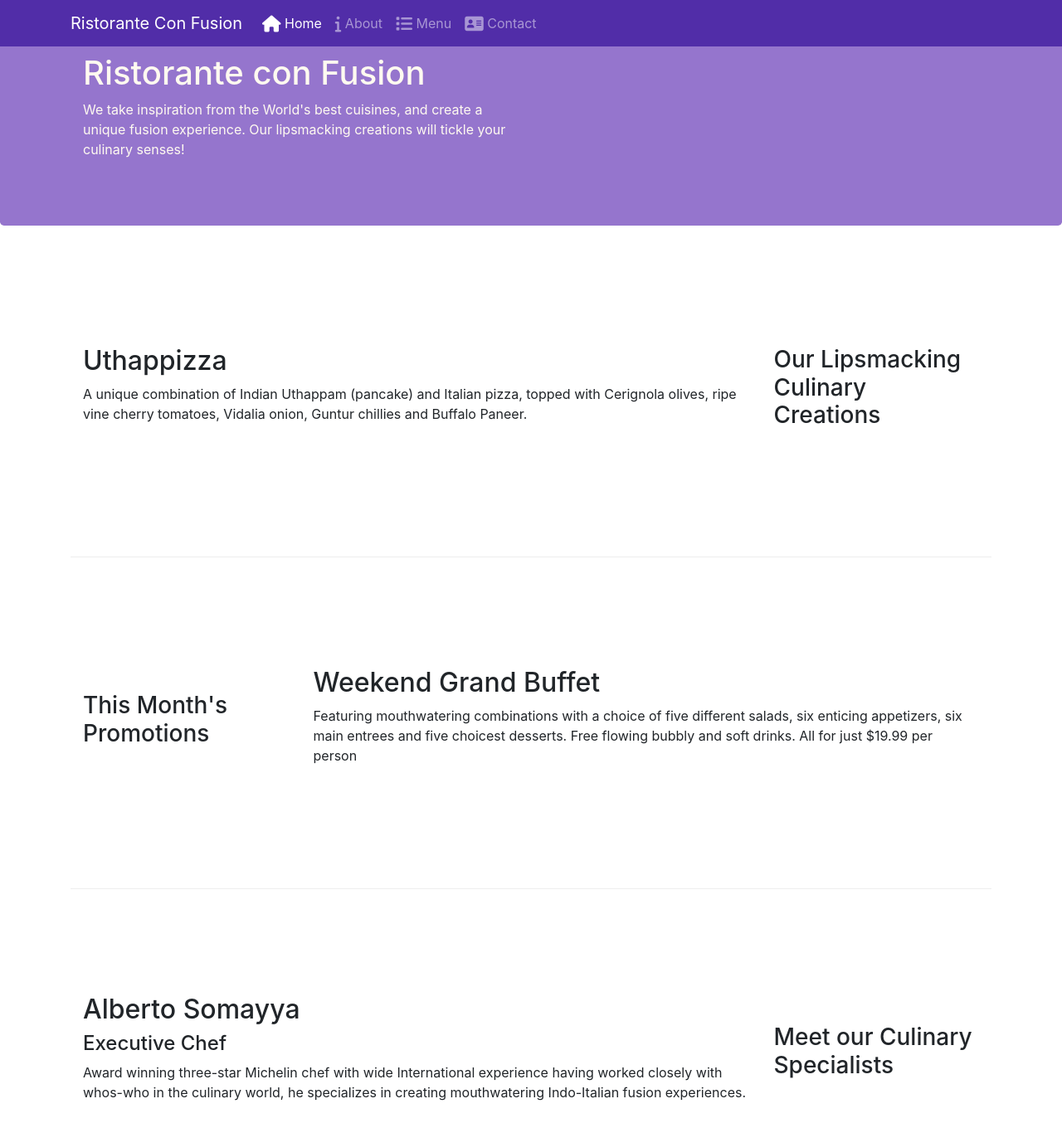
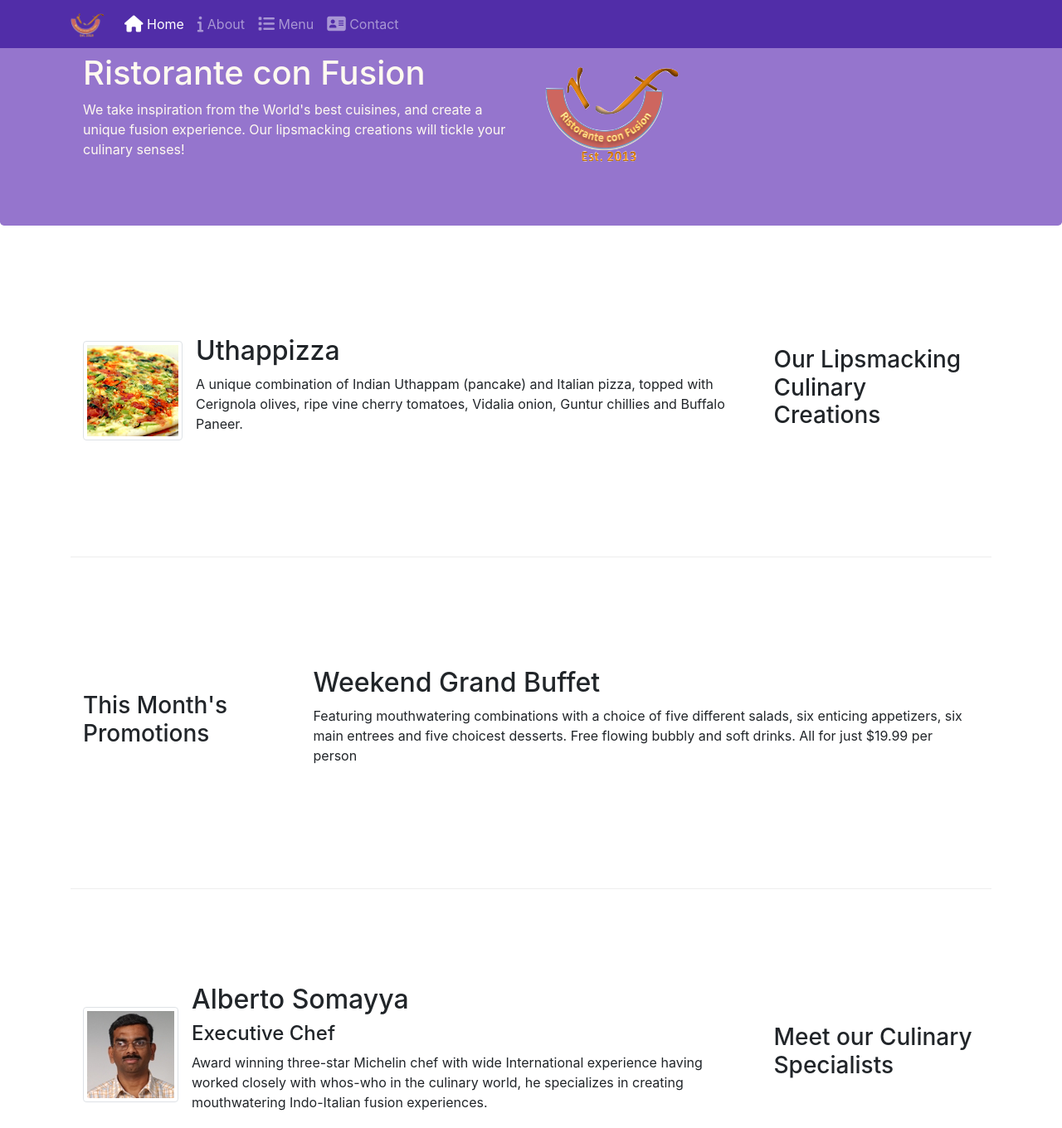
Before and after one commit to Sir-Dave/Bootstrap, a plain HTML site: page index.html in a window 1280 px wide. Shown: the top 1360 px of the page at 83% size. Drawn offline with nearby package versions, Linux system fonts and the light colour scheme.

Commit message:
Images and media

```diff
--- a/index.html
+++ b/index.html
@@ -22,7 +22,7 @@
             <button class="navbar-toggler" type="button" data-toggle = "collapse" data-target="#Navbar">
             <span class="navbar-toggler-icon"></span>
             </button>
-	    <a class="navbar-brand" href="#">Ristorante Con Fusion</a>
+	    <a class="navbar-brand" href="#"><img src="img/logo.png" width="41" height="30"></a>
             <div class="collapse navbar-collapse" id="Navbar">
              <ul class="navbar-nav mr-auto">
                  <li class="nav-item active"><a class= "nav-link" href="#"><span class="fa fa-home fa-lg"></span> Home</a></li>
@@ -41,7 +41,8 @@
                     <h1>Ristorante con Fusion</h1>
                     <p>We take inspiration from the World's best cuisines, and create a unique fusion experience. Our lipsmacking creations will tickle your culinary senses!</p>
                 </div>
-                <div class="col-12 col-sm">
+                <div class="col-12 col-sm align-self-center">
+                    <img src="img/logo.png" class="img-fluid">
                 </div>
             </div>
         </div>
@@ -53,8 +54,14 @@
                 <h3>Our Lipsmacking Culinary Creations</h3>
             </div>
             <div class="col col-sm order-sm-first col-md">
-                <h2>Uthappizza</h2>
-                <p class="d-none d-sm-block">A unique combination of Indian Uthappam (pancake) and Italian pizza, topped with Cerignola olives, ripe vine cherry tomatoes, Vidalia onion, Guntur chillies and Buffalo Paneer.</p>
+                <div class="media">
+                    <img class="d-flex mr-3 img-thumbnail align-self-center" src="img/uthappizza.png" alt="uthapizza">
+                    <div class="media-body">
+                         <h2 class="mt-0">Uthappizza</h2>
+                         <p class="d-none d-sm-block">A unique combination of Indian Uthappam (pancake) and Italian pizza, topped with Cerignola olives, ripe vine cherry tomatoes, Vidalia onion, Guntur chillies and Buffalo Paneer.</p>
+                    </div>
+                </div>
+
             </div>
         </div>
 
@@ -74,9 +81,15 @@
                 <h3>Meet our Culinary Specialists</h3>
             </div>
             <div class="col col-sm order-sm-first col-md">
-                <h2>Alberto Somayya</h2>
-                <h4>Executive Chef</h4>
-                <p class="d-none d-sm-block">Award winning three-star Michelin chef with wide International experience having worked closely with whos-who in the culinary world, he specializes in creating mouthwatering Indo-Italian fusion experiences. </p>
+                <div class="media">
+                    <img src="img/alberto.png" class="d-flex img-thumbnail align-self-center mr-3" alt="alberto">
+                    <div class="media-body">
+                       <h2 class="mt-0">Alberto Somayya</h2>
+                        <h4>Executive Chef</h4>
+                        <p class="d-none d-sm-block">Award winning three-star Michelin chef with wide International experience having worked closely with whos-who in the culinary world, he specializes in creating mouthwatering Indo-Italian fusion experiences. </p>
+                    </div>
+                </div>
+
             </div>
         </div>
     </div>
```
Also changed, not shown: aboutus.html (+3 -2 lines), contactus.html (+3 -2 lines), img/alberto.png (added), img/buffet.png (added), img/logo.png (added), img/uthappizza.png (added), 1 other file.
